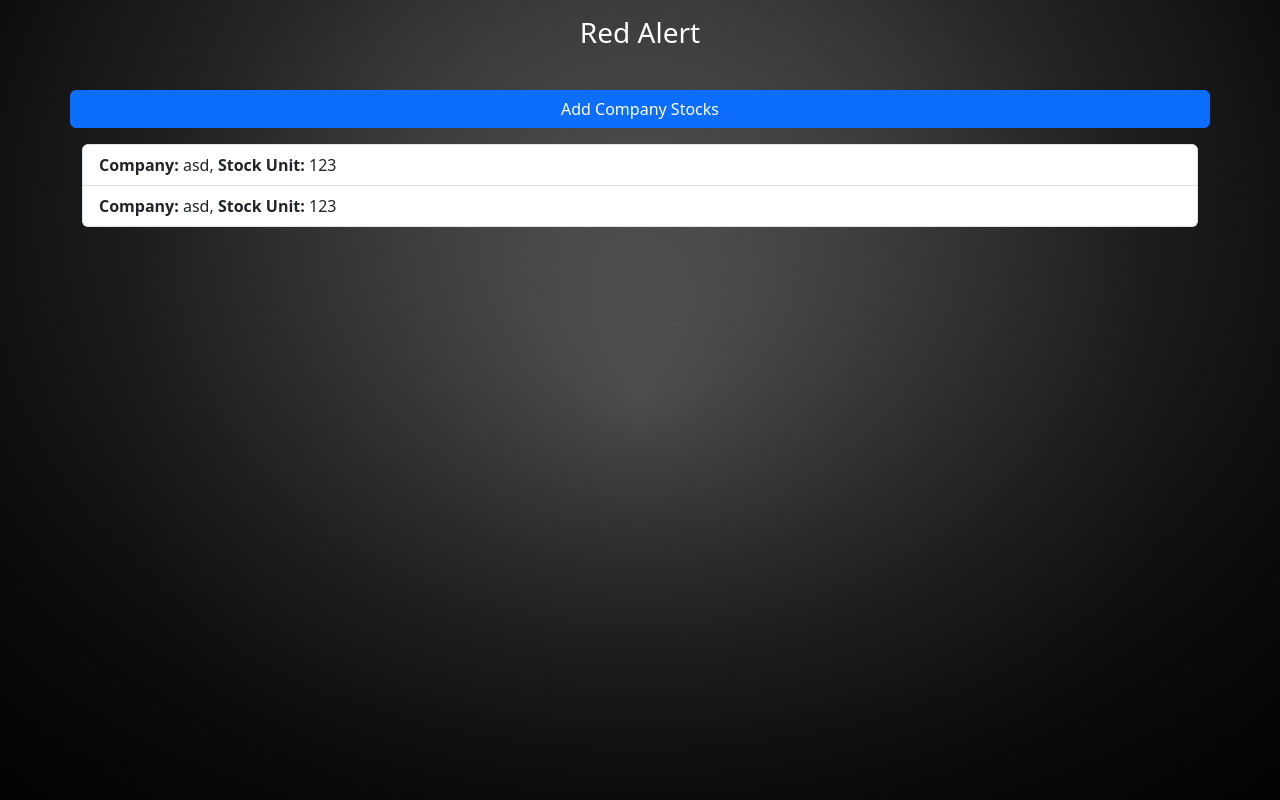
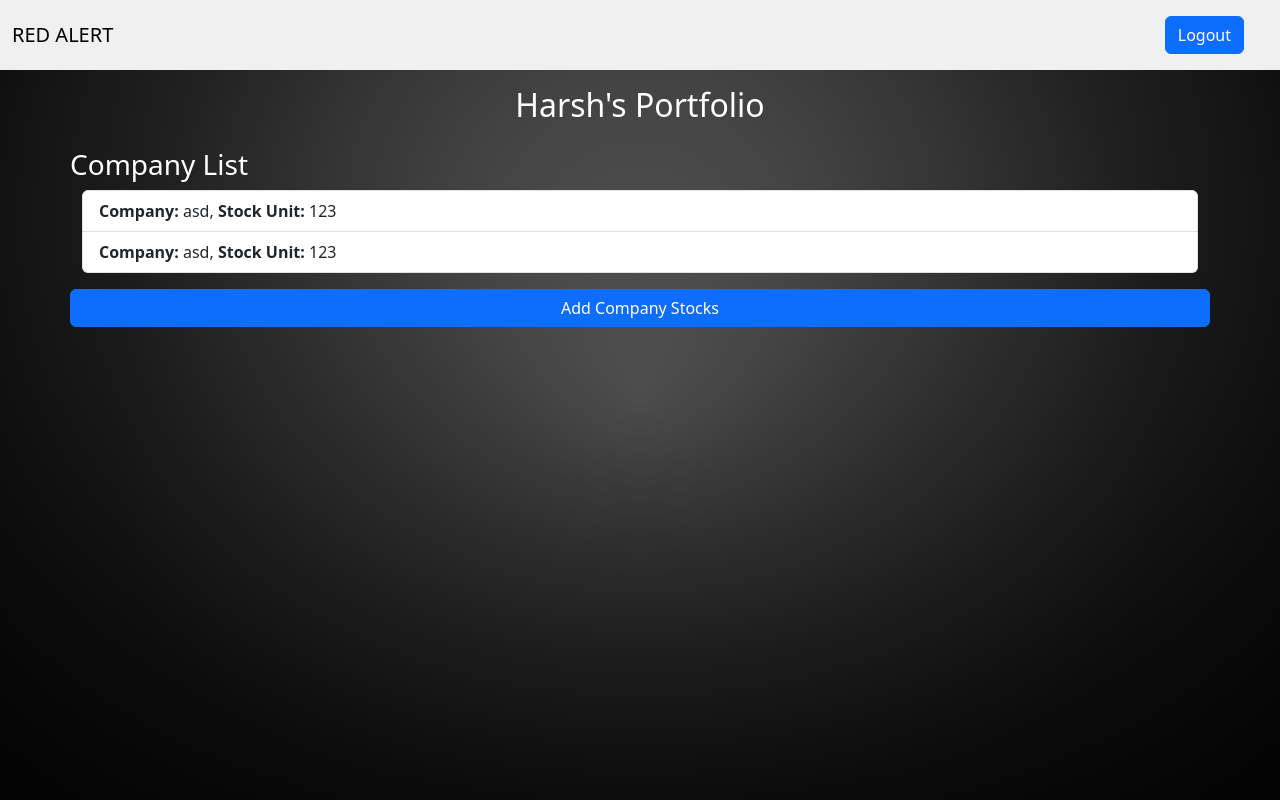
Before and after one commit to HarshSharma20503/Red_Alert, a React (Vite) app in the folder frontend/: page / in a window 1280 px wide. Built offline with nearby package versions, Linux system fonts and the light colour scheme; no server answers; sample sign-in values are in the browser's storage.

Commit message:
navbar setup complete

```diff
--- a/frontend/src/App.jsx
+++ b/frontend/src/App.jsx
@@ -5,11 +5,13 @@ import SignUp from "./Pages/Auth/SignUp";
 import { ToastContainer } from "react-toastify";
 import "react-toastify/dist/ReactToastify.css";
 import PrivateRoutes from "./Util/PrivateRoutes";
+import Navbar from "./Components/Navbar/Navbar";
 
 const App = () => {
   return (
     <>
       <ToastContainer />
+      <Navbar />
       <Routes>
         <Route element={<PrivateRoutes />}>
           <Route path="/" element={<Home />} />
--- a/frontend/src/Components/Navbar/Navbar.jsx
+++ b/frontend/src/Components/Navbar/Navbar.jsx
@@ -1,5 +1,66 @@
-const Navbar = () => {
-    return <div>Navbar</div>;
+import Container from "react-bootstrap/Container";
+import Nav from "react-bootstrap/Nav";
+import Navbar from "react-bootstrap/Navbar";
+import { Link } from "react-router-dom";
+import Offcanvas from "react-bootstrap/Offcanvas";
+import { useEffect, useState } from "react";
+import { useNavigate } from "react-router-dom";
+
+const Header = () => {
+  const navigate = useNavigate();
+
+  const [user, setUser] = useState(JSON.parse(localStorage.getItem("user")));
+
+  const handleLogout = () => {
+    localStorage.removeItem("user");
+    window.location.href = "/login";
+  };
+
+  useEffect(() => {
+    setUser(JSON.parse(localStorage.getItem("user")));
+  }, [localStorage.getItem("user")]);
+
+  return (
+    <>
+      <Navbar key="md" expand="md" className="bg-body-danger" style={{ backgroundColor: "#f0f0f0" }}>
+        <Container fluid>
+          <Navbar.Brand href="/">RED ALERT</Navbar.Brand>
+          <Navbar.Toggle aria-controls={`offcanvasNavbar-expand-md`} />
+          <Navbar.Offcanvas
+            id={`offcanvasNavbar-expand-md`}
+            aria-labelledby={`offcanvasNavbarLabel-expand-md`}
+            placement="end"
+          >
+            <Offcanvas.Header closeButton style={{ backgroundColor: "#f0f0f0" }}>
+              <Offcanvas.Title id={`offcanvasNavbarLabel-expand-md`}>RED ALERT</Offcanvas.Title>
+            </Offcanvas.Header>
+            <Offcanvas.Body style={{ backgroundColor: "#f0f0f0" }}>
+              <Nav className="justify-content-end flex-grow-1 pe-3">
+                {user ? (
+                  <>
+                    <Nav.Link as={Link} to="/logout">
+                      <button className="btn btn-primary my-0" onClick={handleLogout}>
+                        Logout
+                      </button>
+                    </Nav.Link>
+                  </>
+                ) : (
+                  <>
+                    <Nav.Link as={Link} to="/signUp">
+                      Sign Up
+                    </Nav.Link>
+                    <Nav.Link as={Link} to="/login">
+                      Login
+                    </Nav.Link>
+                  </>
+                )}
+              </Nav>
+            </Offcanvas.Body>
+          </Navbar.Offcanvas>
+        </Container>
+      </Navbar>
+    </>
+  );
 };
 
-export default Navbar;
+export default Header;
--- a/frontend/src/Pages/Auth/Login.jsx
+++ b/frontend/src/Pages/Auth/Login.jsx
@@ -34,7 +34,7 @@ const Login = () => {
 
   return (
     <>
-      <div className="container h-100 d-flex justify-content-center align-content-center">
+      <div className="container h-75 d-flex justify-content-center align-content-center">
         <form className="d-flex flex-column justify-content-center align-content-center">
           <h3 className="text-white w-100 text-center">Log In</h3>
           <div className="mb-3">
--- a/frontend/src/Pages/Auth/SignUp.jsx
+++ b/frontend/src/Pages/Auth/SignUp.jsx
@@ -34,7 +34,7 @@ const SignUp = () => {
 
   return (
     <>
-      <div className="container h-100 d-flex justify-content-center align-content-center">
+      <div className="container h-75 d-flex justify-content-center align-content-center">
         <form className="d-flex flex-column justify-content-center align-content-center">
           <h3 className="text-white w-100 text-center">Sign In</h3>
           <div className="mb-3">
--- a/frontend/src/Pages/Home/Home.jsx
+++ b/frontend/src/Pages/Home/Home.jsx
@@ -1,18 +1,20 @@
 import AddCompanyModal from "../../Components/Modal/AddCompanyModal";
 import SelectedStocksComponent from "../../Components/List/SelectedStockComponent";
-import Selected from "../../Data/Selected.json"
+import Selected from "../../Data/Selected.json";
 
 const Home = () => {
   return (
     <div className="container">
       <div className="row text-center py-3">
-        <h3 style={{ color: "white" }}>Red Alert</h3>
+        <h2 className="text-white">Harsh's Portfolio</h2>
+      </div>
+      <h3 className="row text-white">Company List</h3>
+
+      <div className="row">
+        <SelectedStocksComponent selectedStocks={Selected} />
       </div>
       <div className="row my-3">
         <AddCompanyModal />
-      </div>
-      <div className="row">
-        <SelectedStocksComponent selectedStocks={Selected} />
       </div>
     </div>
   );
```
